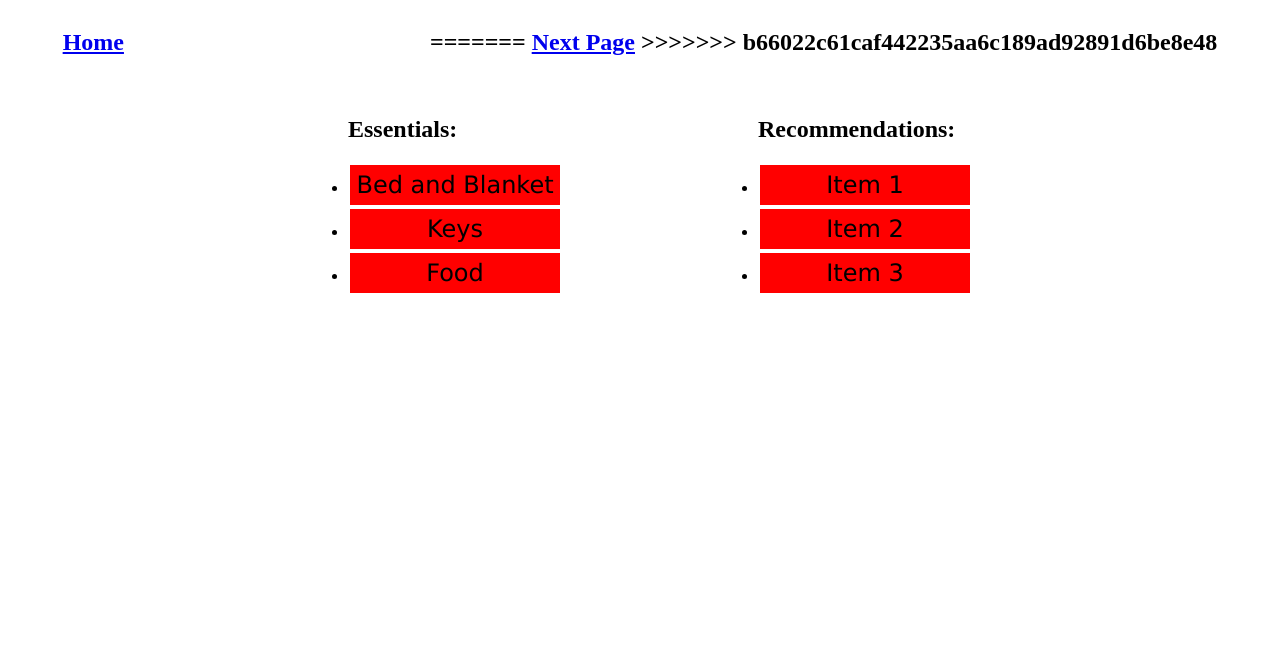
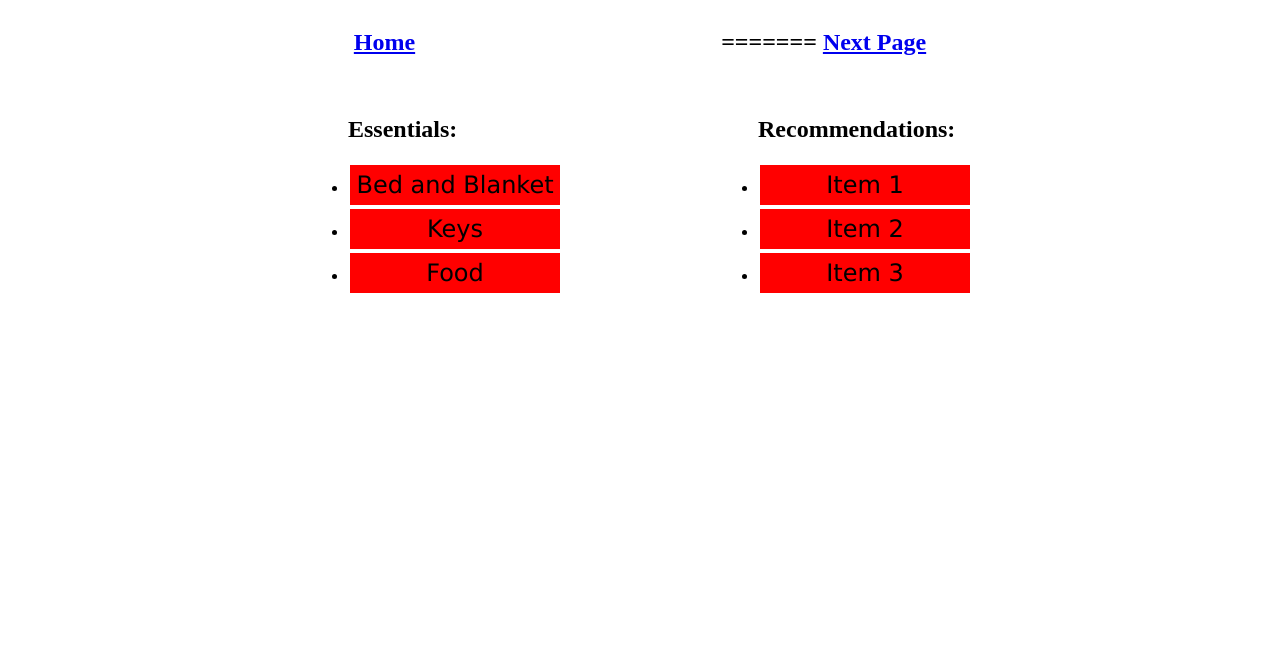
Before and after one commit to RedFattyPanda/HackathonMercedV, a plain HTML site: page Day0.html in a window 1280 px wide. Shown: the part 131-800 px from the top of the page. Drawn offline with Linux system fonts and the light colour scheme.

Commit message:
Minor fixes

```diff
--- a/Day0.html
+++ b/Day0.html
@@ -72,7 +72,6 @@
             <span class="tab"></span>
 =======
             <a href = "ImportantThings.html">Next Page</a>
->>>>>>> b66022c61caf442235aa6c189ad92891d6be8e48
         </h3>
         <div id="itemList">
             <ul class="alignleft">
```
